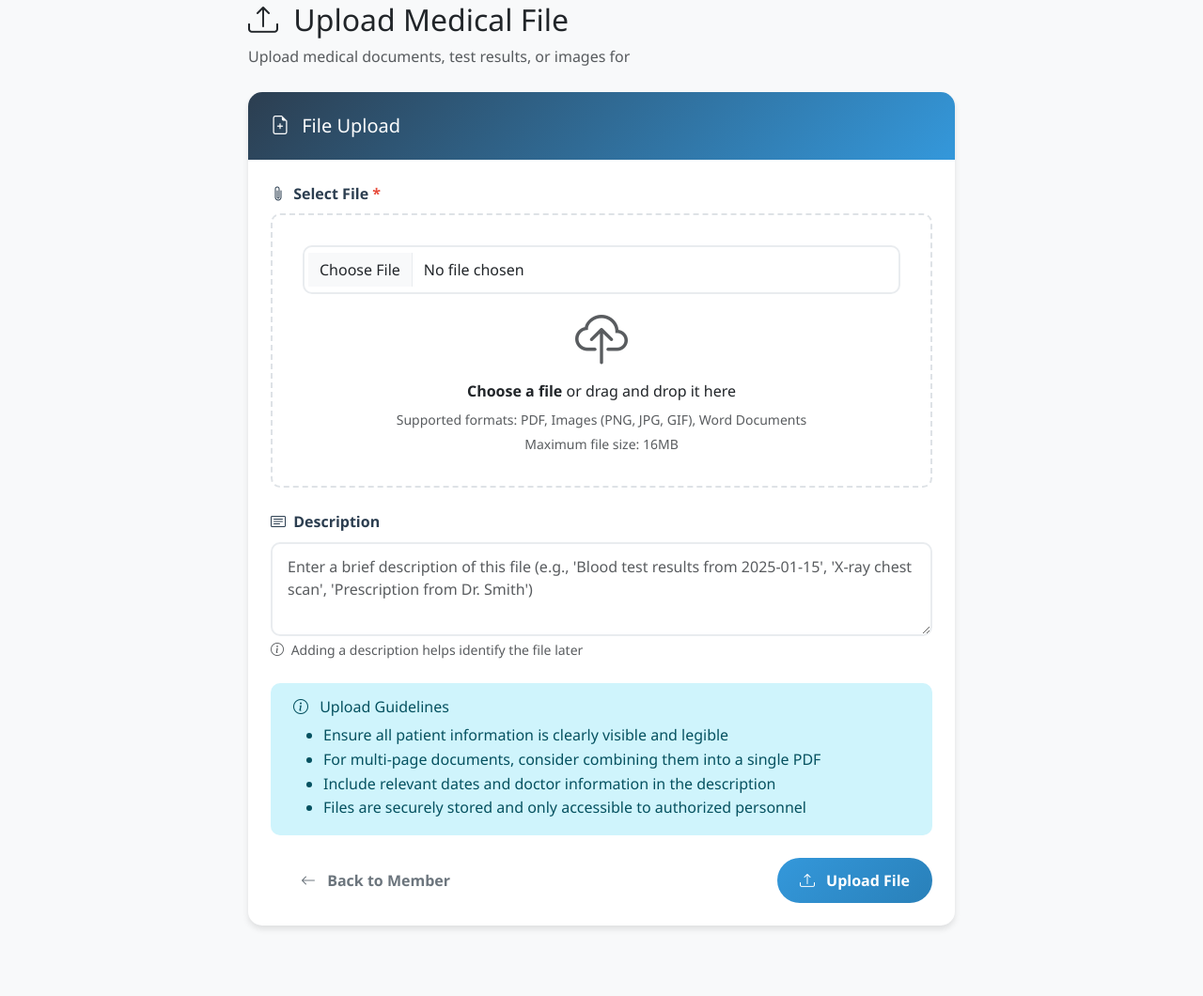
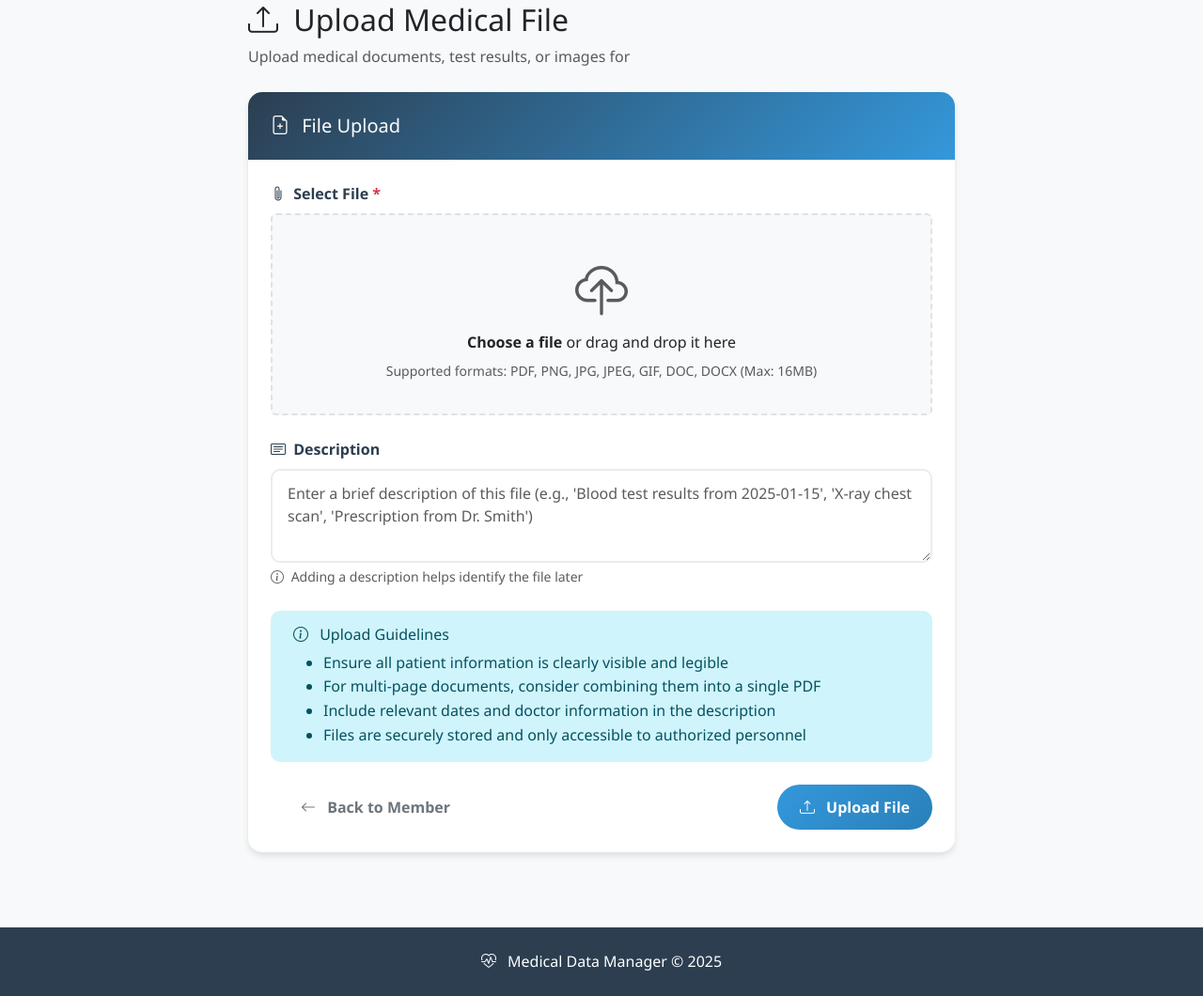
Before and after one commit to ttmm888/medical-data-web-app, a Flask app: template templates/upload-file.html in a window 1280 px wide. Shown: the part 153-1213 px from the top of the page at 94% size. Run offline with Flask 3, Linux system fonts and the light colour scheme; the template is opened without the code that fills it, so the values that code supplies are empty; some libraries are stand-ins or nearby versions.

Commit message:
Add files via upload

```diff
--- a/templates/upload-file.html
+++ b/templates/upload-file.html
@@ -55,15 +55,11 @@
                                    name="file"
                                    required
                                    accept=".pdf,.png,.jpg,.jpeg,.gif,.doc,.docx">
-                            <div class="text-center mt-3">
+                            <div id="file-info" class="text-center mt-3">
                                 <i class="bi bi-cloud-upload display-4 text-muted"></i>
-                                <p class="mt-2 mb-1">
-                                    <strong>Choose a file</strong> or drag and drop it here
-                                </p>
+                                <p class="mt-2 mb-1"><strong>Choose a file</strong> or drag and drop it here</p>
                                 <small class="text-muted">
-                                    Supported formats: PDF, Images (PNG, JPG, GIF), Word Documents
-                                    <br>
-                                    Maximum file size: 16MB
+                                    Supported formats: PDF, PNG, JPG, JPEG, GIF, DOC, DOCX (Max: 16MB)
                                 </small>
                             </div>
                         </div>
@@ -113,7 +109,7 @@
                                 <i class="bi bi-upload me-2"></i>
                                 Upload File
                             </span>
-                            <span class="loading-spinner">
+                            <span class="loading-spinner d-none">
                                 <span class="spinner-border spinner-border-sm me-2" role="status">
                                     <span class="visually-hidden">Loading...</span>
                                 </span>
@@ -189,6 +185,61 @@
     </div>
 </div>
 
+{% block extra_css %}
+<style>
+.file-upload-area {
+    border: 2px dashed #dee2e6;
+    border-radius: 0.375rem;
+    padding: 2rem;
+    text-align: center;
+    transition: all 0.3s ease;
+    background-color: #f8f9fa;
+    position: relative;
+    cursor: pointer;
+}
+
+.file-upload-area:hover {
+    border-color: #0d6efd;
+    background-color: #e7f1ff;
+}
+
+.file-upload-area.dragover {
+    border-color: #0d6efd;
+    background-color: #e7f1ff;
+    transform: scale(1.02);
+}
+
+.file-upload-area input[type="file"] {
+    /* Make file input invisible but still functional */
+    opacity: 0;
+    position: absolute;
+    top: 0;
+    left: 0;
+    width: 1px;
+    height: 1px;
+    z-index: -1;
+}
+
+.file-upload-area.file-selected {
+    border-color: #198754;
+    background-color: #d1e7dd;
+}
+
+.btn.loading .btn-text {
+    display: none;
+}
+
+.btn.loading .loading-spinner {
+    display: inline !important;
+}
+
+.required::after {
+    content: " *";
+    color: #dc3545;
+}
+</style>
+{% endblock %}
+
 {% block extra_js %}
 <script>
     // Enhanced file upload handling
@@ -196,13 +247,29 @@
         const form = document.getElementById('uploadForm');
         const fileInput = document.getElementById('file');
         const uploadArea = document.querySelector('.file-upload-area');
+        const fileInfo = document.getElementById('file-info');
 
         // File upload form submission
         form.addEventListener('submit', function(e) {
             const file = fileInput.files[0];
             if (!file) {
                 e.preventDefault();
-                MedicalApp.showAlert('Please select a file to upload.', 'warning');
+                if (typeof MedicalApp !== 'undefined') {
+                    MedicalApp.showAlert('Please select a file to upload.', 'warning');
+                } else {
+                    alert('Please select a file to upload.');
+                }
+                return;
+            }
+
+            // Check file size (16MB limit)
+            if (file.size > 16 * 1024 * 1024) {
+                e.preventDefault();
+                if (typeof MedicalApp !== 'undefined') {
+                    MedicalApp.showAlert('File size exceeds 16MB limit. Please choose a smaller file.', 'error');
+                } else {
+                    alert('File size exceeds 16MB limit. Please choose a smaller file.');
+                }
                 return;
             }
 
@@ -217,6 +284,8 @@
             const file = this.files[0];
             if (file) {
                 updateFileDisplay(file);
+            } else {
+                resetFileDisplay();
             }
         });
 
@@ -237,42 +306,64 @@
 
             const files = e.dataTransfer.files;
             if (files.length > 0) {
-                fileInput.files = files;
-                updateFileDisplay(files[0]);
+                // Check if file type is allowed
+                const allowedTypes = ['.pdf', '.png', '.jpg', '.jpeg', '.gif', '.doc', '.docx'];
+                const fileName = files[0].name.toLowerCase();
+                const isAllowed = allowedTypes.some(type => fileName.endsWith(type));
+
+                if (isAllowed) {
+                    fileInput.files = files;
+                    updateFileDisplay(files[0]);
+                } else {
+                    if (typeof MedicalApp !== 'undefined') {
+                        MedicalApp.showAlert('Invalid file type. Please select a supported file format.', 'error');
+                    } else {
+                        alert('Invalid file type. Please select a supported file format.');
+                    }
+                }
             }
         });
 
+        // Update file display without breaking the input
         function updateFileDisplay(file) {
-            const uploadArea = document.querySelector('.file-upload-area');
             const sizeInMB = (file.size / 1024 / 1024).toFixed(2);
 
-            // Update upload area display
-            uploadArea.innerHTML = `
-                <div class="text-center">
-                    <i class="bi bi-file-check display-4 text-success"></i>
-                    <p class="mt-2 mb-1">
-                        <strong>${file.name}</strong>
-                    </p>
-                    <small class="text-muted">
-                        ${sizeInMB} MB • Click to change file
-                    </small>
-                    <input type="file"
-                           class="form-control mt-3"
-                           id="file"
-                           name="file"
-                           required
-                           accept=".pdf,.png,.jpg,.jpeg,.gif,.doc,.docx">
-                </div>
+            // Update the display info only, don't replace the input
+            fileInfo.innerHTML = `
+                <i class="bi bi-file-check display-4 text-success"></i>
+                <p class="mt-2 mb-1"><strong>${file.name}</strong></p>
+                <small class="text-muted">${sizeInMB} MB • Click to change file</small>
             `;
 
-            // Re-attach event listener to new input
-            const newInput = uploadArea.querySelector('input[type="file"]');
-            newInput.addEventListener('change', function() {
-                if (this.files[0]) {
-                    updateFileDisplay(this.files[0]);
-                }
-            });
+            uploadArea.classList.add('file-selected');
         }
+
+        // Reset file display
+        function resetFileDisplay() {
+            fileInfo.innerHTML = `
+                <i class="bi bi-cloud-upload display-4 text-muted"></i>
+                <p class="mt-2 mb-1"><strong>Choose a file</strong> or drag and drop it here</p>
+                <small class="text-muted">
+                    Supported formats: PDF, PNG, JPG, JPEG, GIF, DOC, DOCX (Max: 16MB)
+                </small>
+            `;
+
+            uploadArea.classList.remove('file-selected');
+        }
+
+        // Click anywhere in upload area to trigger file selection
+        uploadArea.addEventListener('click', function(e) {
+            // Only trigger file selection when clicking in the upload area itself
+            if (e.target === this || e.target === fileInfo || fileInfo.contains(e.target)) {
+                e.preventDefault();
+                fileInput.click();
+            }
+        });
+
+        // Prevent form submission when clicking the upload area
+        uploadArea.addEventListener('submit', function(e) {
+            e.preventDefault();
+        });
     });
 </script>
 {% endblock %}
```
